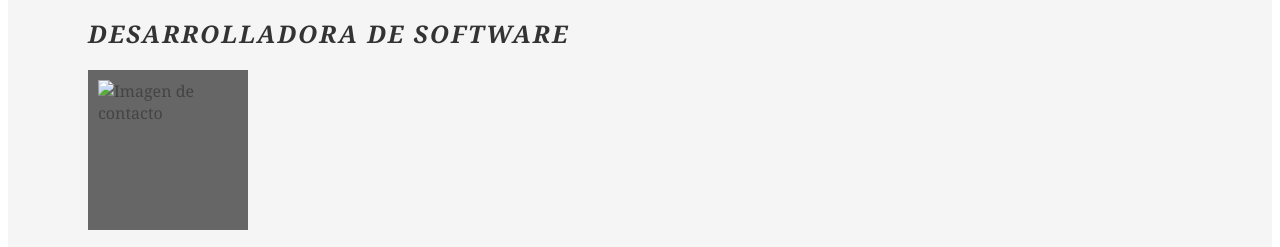
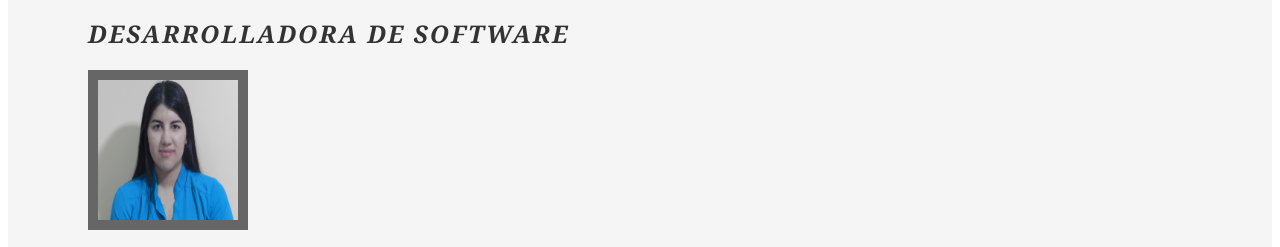
Before and after one commit to acem0301/acem0301.github.io, a plain HTML site: page docs/index.html in a window 1280 px wide. Shown: the part 283-530 px from the top of the page. Drawn offline with Linux system fonts and the light colour scheme.

Commit message:
rename image

```diff
--- a/docs/index.html
+++ b/docs/index.html
@@ -27,7 +27,7 @@
 					<div class="yui-u">
 						<div class="contact-info">
 							<div class="contact-picture">
-								<img src= "docs/Images/picture.jpg" alt="Imagen de contacto" width="140" height="140">
+								<img src= "Images/picture.JPG" alt="Imagen de contacto" width="140" height="140">
 							</div>
 							<h3><a href="mailto:acem0301@gmail.com">acem0301@gmail.com</a></h3>
 							<h3>Ypane 245 casi Aregua - Villa Elisa</h3>
```
